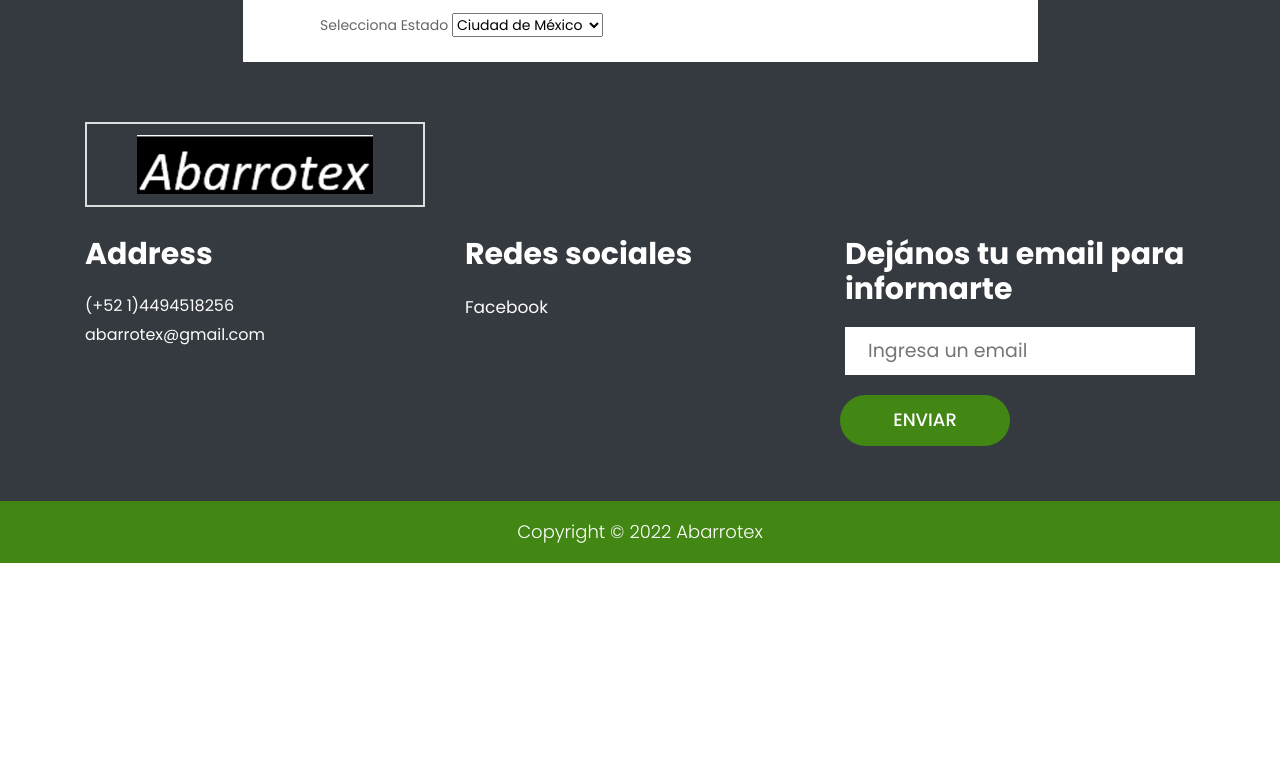
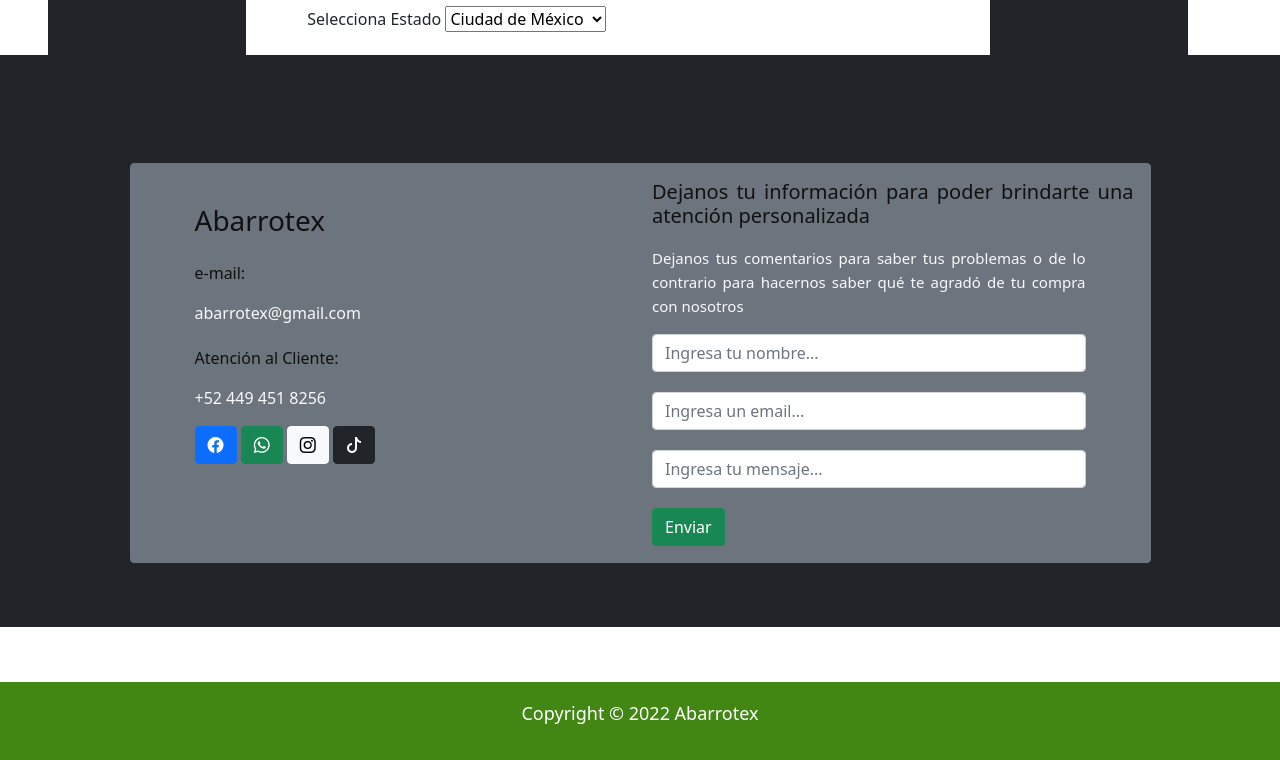
Before and after one commit to davox33/abarrotex, a plain HTML site: page register.html in a window 1280 px wide. Shown: the part 544-1304 px from the top of the page. Before the commit the page ends 1107 px from the top, so only its background shows below. Drawn offline with nearby package versions, Linux system fonts and the light colour scheme.

Commit message:
Full Integration of footer

```diff
--- a/register.html
+++ b/register.html
@@ -10,6 +10,13 @@
     <!-- Responsive-->
     <link rel="stylesheet" href="css/responsive.css">
     <title>¿Quieres unirtenos?</title>
+    <!-- Bootstrap Icons links -->
+    <link href="https://cdn.jsdelivr.net/npm/bootstrap@5.0.2/dist/css/bootstrap.min.css" rel="stylesheet"
+      integrity="sha384-EVSTQN3/azprG1Anm3QDgpJLIm9Nao0Yz1ztcQTwFspd3yD65VohhpuuCOmLASjC" crossorigin="anonymous">
+    <link rel="stylesheet" href="https://cdn.jsdelivr.net/npm/bootstrap-icons@1.10.2/font/bootstrap-icons.css">
+    <script src="https://code.jquery.com/jquery-3.5.1.min.js"></script>
+    <script src="https://cdn.jsdelivr.net/npm/bootstrap@5.2.3/dist/js/bootstrap.min.js"
+      integrity="sha384-cuYeSxntonz0PPNlHhBs68uyIAVpIIOZZ5JqeqvYYIcEL727kskC66kF92t6Xl2V" crossorigin="anonymous"></script>
 </head>
 <body>
     <div class="menu-area">
@@ -120,46 +127,55 @@
 
     <footr>
       <div class="footer bg-dark">
-          <div class="container">
+        <div class="container-sm text-justify">
+          <div class="row justify-content-md-center">
+            <div class="col-md-11 my-5">
+              <div class="card border-secondary bg-secondary text-light mb-3">
+                <div class="card-body">
                   <div class="row">
-              <div class="col-md-12">
-               <a href="#" class="logo_footer"> <img src="images/logo2.png" alt="#"/></a>
-              </div>
-              <div class="col-xl-12 col-lg-12 col-md-12 col-sm-12 ">
-                <div class="row">
-                  <div class="col-xl-4 col-lg-4 col-md-6 col-sm-6 ">
-                    <div class="address">
-                      <h3>Address </h3>
-                      <ul class="loca">
-                          <li>
-                            <a href="#"></a>(+52 1)4494518256 </li>
-                            <li>
-                              <a href="#"></a>abarrotex@gmail.com</li>
-                            </ul>
+                    <div class="col-md-6">
+                      <div class="ms-5 mt-4">
+                        <h3 class="card-title">Abarrotex</h5>
+                          <p class="card-text">
+                          <h6>e-mail:</h6>
+                          abarrotex@gmail.com <br><br>
+                          <h6>Atención al Cliente:</h6>
+                          +52 449 451 8256
+                          </p>
+
+                          <a class="btn btn-primary" href="https://www.facebook.com/profile.php?id=100087571190388"
+                            target="_blank" title="Facebook"><i class="bi bi-facebook"></i></a>
+                          <a class="btn btn-success" href="https://wa.me/4494518256"><i class="bi bi-whatsapp"
+                              target="_blank" title="WhatsApp"></i></a>
+                          <a class="btn btn-light" href="https://www.instagram.com/abarrotex/" target="_blank"
+                            title="Telegram"><i class="bi bi-instagram"></i></a>
+                          <a class="btn btn-dark" href="https://www.tiktok.com/@abarrotex" target="_blank"
+                            title="TikTok"><i class="bi bi-tiktok"></i></a>
+
                       </div>
                     </div>
-                        <div class="col-lg-4 col-md-6 col-sm-6">
-                          <div class="address">
-                            <h3>Redes sociales</h3>
-                            <ul class="Menu_footer">
-                              <li><a href="https://www.facebook.com/profile.php?id=100087571190388">Facebook</a> </li>
-                            </ul>
-                          </div>
-                        </div>
-
-
-                        <div class="col-lg-4 col-md-6 col-sm-6 ">
-                          <div class="address">
-                            <h3>Dejános tu email para informarte</h3>
-                             <form class="news">
-                             <input class="newslatter" placeholder="Ingresa un email" type="text" name=" email">
-                              <button class="submit">Enviar</button>
+                    <div class="col-md-6">
+                      <h5 class="card-title text-break">Dejanos tu información para poder brindarte
+                        una atención personalizada</h5>
+                      <p class="card-text me-5">Dejanos tus comentarios para saber tus problemas o de lo
+                        contrario para hacernos saber qué te agradó de tu compra con nosotros</p>
+                      <div class="me-5">
+                        <form>
+                          <input type="text" class="form-control" id="InputName" placeholder="Ingresa tu nombre..."
+                            style="margin-bottom: 20px;">
+                          <input type="email" class="form-control" id="InputEmail" placeholder="Ingresa un email..."
+                            style="margin-bottom: 20px;">
+                          <input type="text" class="form-control" id="InputMessage" placeholder="Ingresa tu mensaje..."
+                            style="margin-bottom: 20px;">
+                          <button type="submit" class="btn btn-success">Enviar</button>
                         </form>
                       </div>
                     </div>
                   </div>
                 </div>
-
+              </div>
+            </div>
+          </div>
         </div>
 
       </div>
```
Also changed, not shown: login.html (+41 -32 lines), profile.html (+11 -2 lines). Lines whose indentation alone changed are shown as unchanged.
